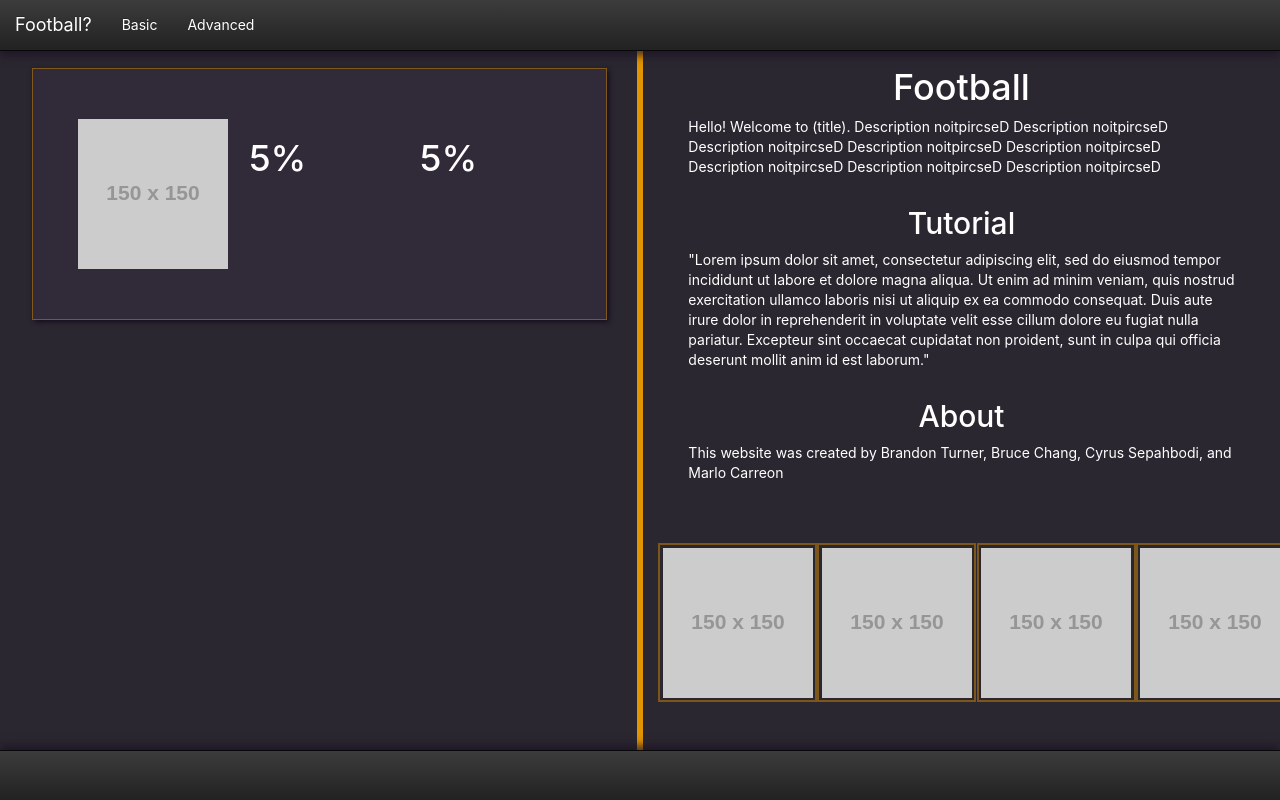
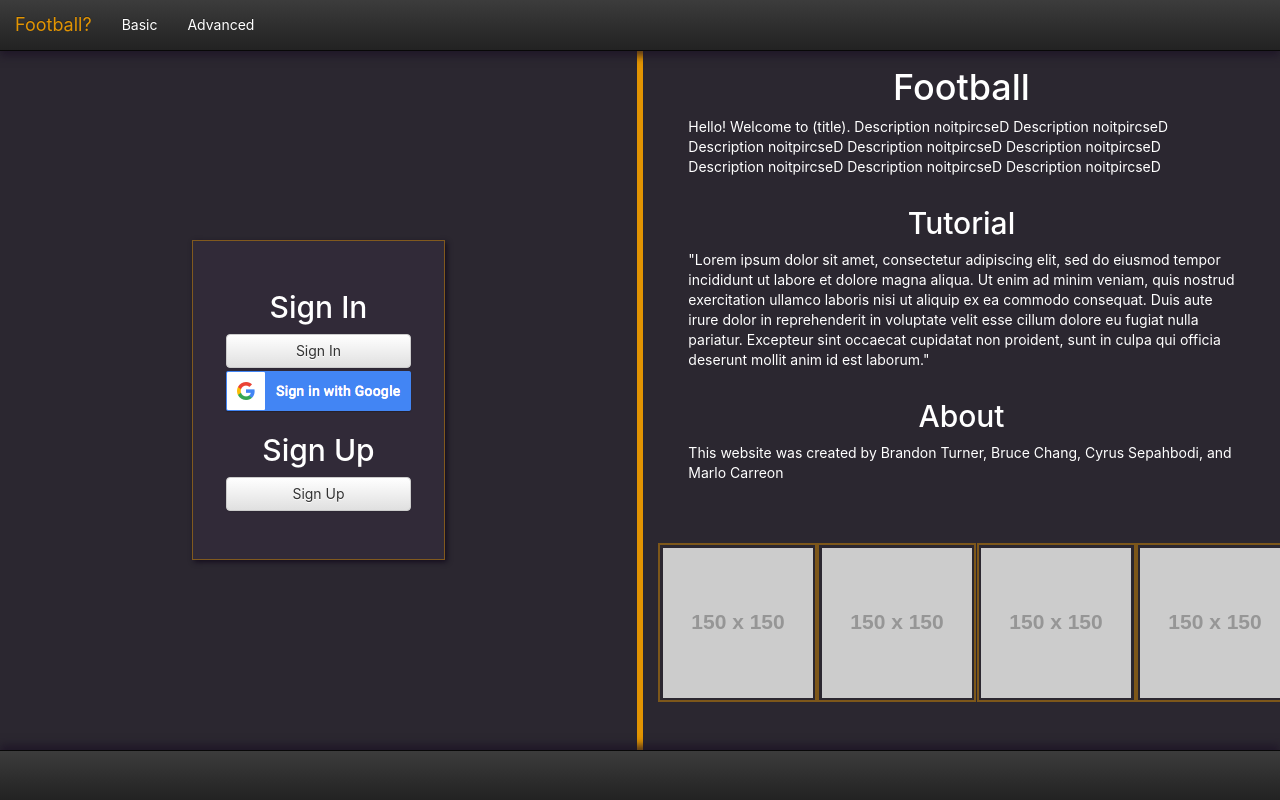
Before and after one commit to brandonjturner/project3, a React (Create React App) app in the folder client/: page / in a window 1280 px wide. Built offline with nearby package versions, Linux system fonts and the light colour scheme.

Commit message:
working on sign in

```diff
--- /dev/null
+++ b/client/src/components/SignIn/SignIn.css
@@ -0,0 +1,39 @@
+.sign-card-container {
+  display: flex;
+  justify-content: center;
+  align-items: center;
+  flex-direction: column;
+}
+
+.sign-card {
+  background-color: #322b3acc;
+  border: 1px solid rgba(223, 145, 0, 0.459);
+  box-shadow: 2px 2px 5px #140d1d;
+  padding: 5% 5% 8% 5%;
+}
+
+.sign-container {
+  display: flex;
+  justify-content: center;
+  align-items: center;
+  flex-direction: column;
+}
+
+
+
+.sign-in {
+  width: 185px;
+  transition: .5s;
+}
+
+.sign-in:hover {
+
+}
+
+.sign-up {
+  width: 185px;
+}
+
+.sign-up:hover {
+
+}
--- /dev/null
+++ b/client/src/components/SignIn/SignIn.js
@@ -0,0 +1,39 @@
+import React, { Component } from 'react';
+import { Grid, Button } from 'react-bootstrap';
+import googleButton from '../login/google_signin_buttons/web/1x/btn_google_signin_dark_normal_web.png';
+import './SignIn.css';
+
+
+class SignIn extends Component {
+
+
+  state = {
+    signIn: false,
+    signUp: false
+  }
+
+  handleSignIn = e => {
+
+  };
+
+  render() {
+    return (
+      <Grid fluid bsClass="h-100 sign-card-container container">
+        <div className="sign-card">
+          <div className="sign-container">
+            <h2>Sign In</h2>
+            <Button bsClass="sign-in btn">Sign In</Button>
+            <a href="/auth/google">
+						{/* <GoogleButton /> */}
+						  <img src={googleButton} alt="sign into Google Button" />
+				  	</a>
+            <h2>Sign Up</h2>
+            <Button bsClass="sign-up btn">Sign Up</Button>
+          </div>
+        </div>
+      </Grid>
+    );
+  }
+}
+
+export default SignIn;
--- /dev/null
+++ b/client/src/components/SignIn/index.js
@@ -0,0 +1 @@
+export { default } from './SignIn';
--- a/client/src/pages/Master/Master.js
+++ b/client/src/pages/Master/Master.js
@@ -3,6 +3,7 @@ import { Grid, Row, Col } from 'react-bootstrap';
 import UserNav from '../../components/Navbar';
 import QBList from '../../components/QBList';
 import WelcomeDrop from '../../components/Welcome/WelcomeDrop';
+import SignIn from '../../components/SignIn';
 import './Master.css';
 
 
@@ -11,7 +12,7 @@ import './Master.css';
 class Master extends Component {
 
   state = {
-    curPageLeft: 'QBList',
+    curPageLeft: 'SignIn',
     curPageRight: 'Welcome',
     QBList: {}
   }
@@ -28,7 +29,8 @@ class Master extends Component {
         name: 'QB1',
         stat1: '5%',
         stat2: '5%',
-    //   },
+      }
+    //   ,
     //   {
     //     id: 2,
     //     name: 'QB2',
@@ -46,8 +48,8 @@ class Master extends Component {
     //     name: 'QB4',
     //     stat1: '2%',
     //     stat2: '2%',
-    //
-    }
+
+    // }
   ];
 
 
@@ -55,6 +57,8 @@ class Master extends Component {
       case 'QBList':
         dispLeft = (<QBList qblist={qblist}/>);
         break;
+      case 'SignIn':
+        dispLeft = (<SignIn />);
       default:
         break;
     };
```
